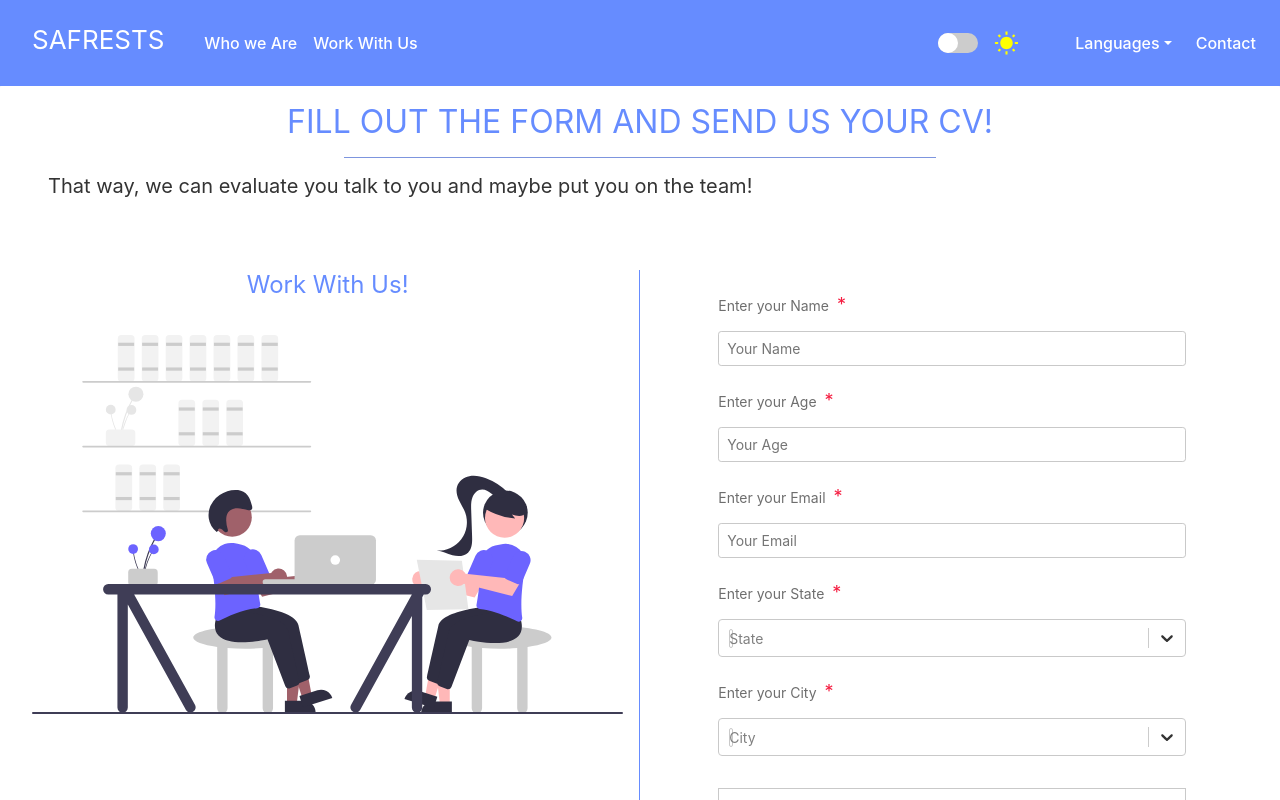
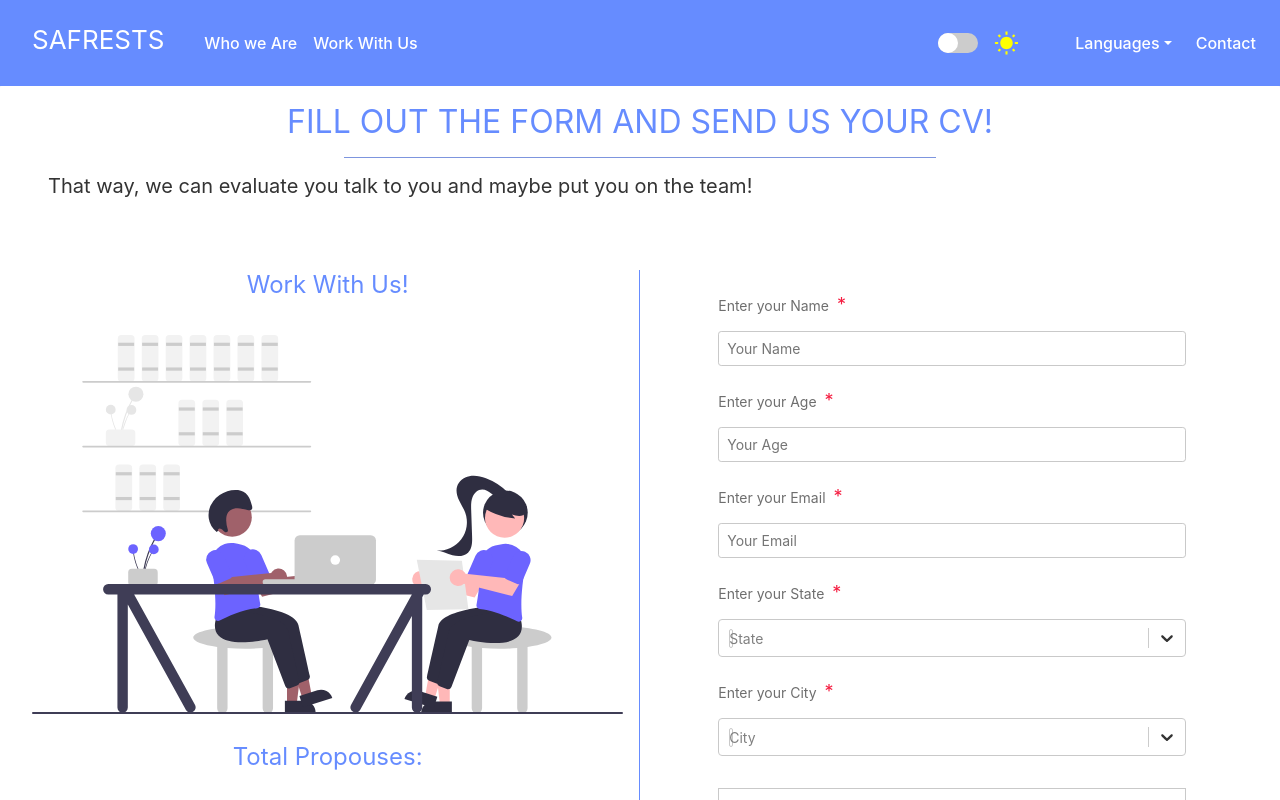
Before and after one commit to SafraPC/safrest, a React (Create React App) app: page /work_with_us in a window 1280 px wide. Shown: the top 800 px of the page. Built offline with nearby package versions, Linux system fonts and the light colour scheme; no server answers.

Commit message:
put information in screen via api

```diff
--- a/src/pages/WorkWithUs/index.js
+++ b/src/pages/WorkWithUs/index.js
@@ -12,7 +12,8 @@ const WorkWithUs = () => {
   const getCount = async () => {
 		const data =  await api.get("/work_with_us")
 		setTotalCV(data.data);
-};
+    console.log(totalCV?.total);
+  };
 
   useEffect(() => {
 	getCount();
@@ -28,8 +29,11 @@ const WorkWithUs = () => {
         </Apresentation>
         <TForm>
           <div>
+
             <label>{i18n.t("pageWWU.image.text")}</label>
             <img src={workImage} alt="CardMage" />
+            <br></br>
+            <label>{i18n.t("pageWWU.backendCV.text")}{totalCV?.total}</label>
           </div>
           <MyForm />
         </TForm>
--- a/src/pages/WorkWithUs/translate.js
+++ b/src/pages/WorkWithUs/translate.js
@@ -9,6 +9,9 @@ const workWithUsBR = {
   },
   image: {
     text: "Trabalhe Conosco!",
+  },
+  backendCV:{
+    text:"Total de Propostas: "
   },
   form: {
     buttonSend:{
@@ -59,6 +62,9 @@ const workWithUsEN = {
   image: {
     text: "Work With Us!",
   },
+  backendCV:{
+    text:"Total Propouses: "
+  },
   form: {
     buttonSend:{
         text:"Send"
```
